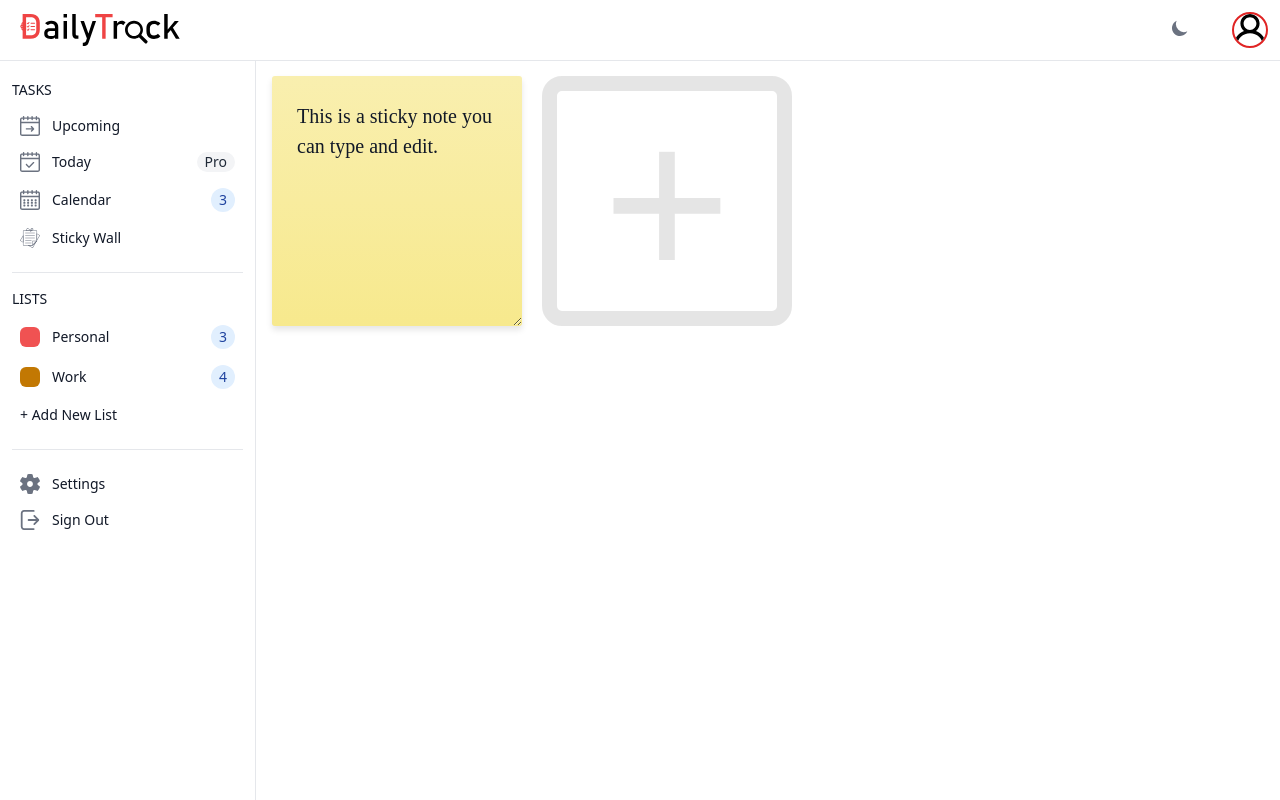
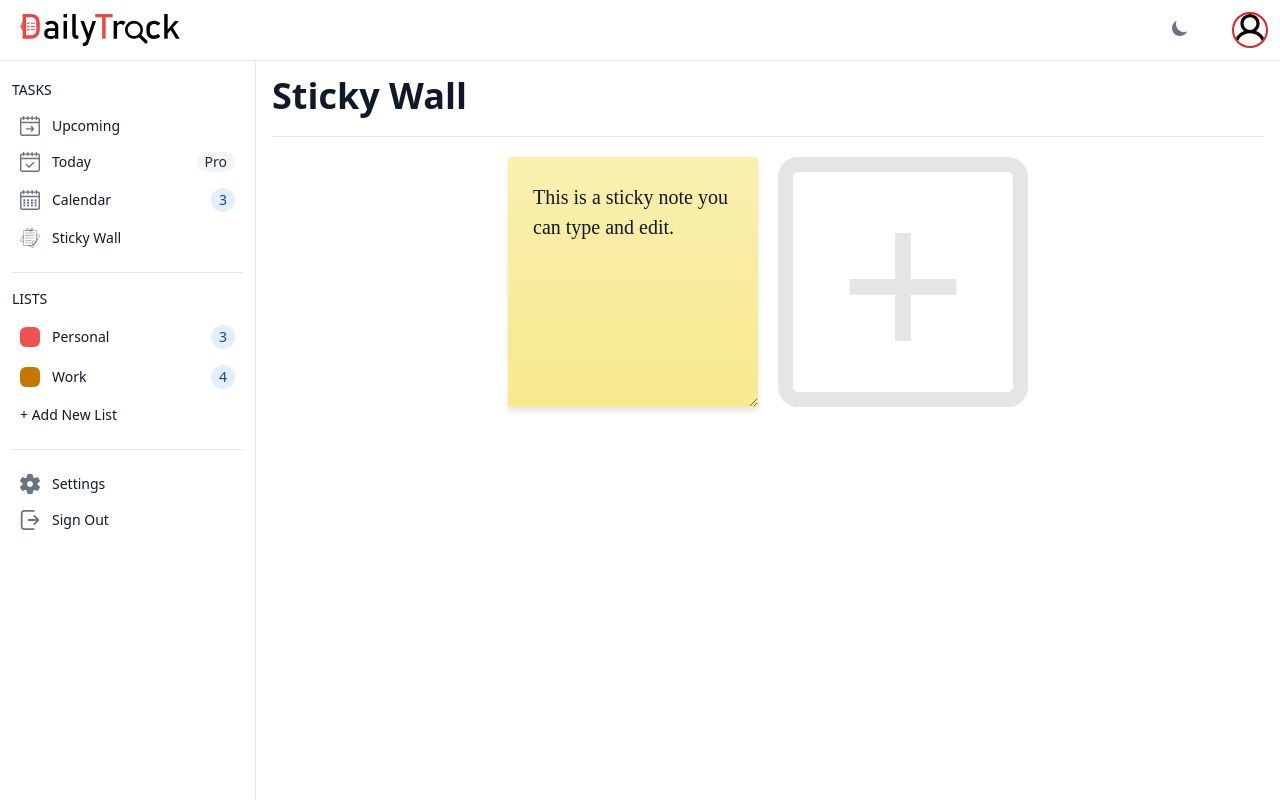
Before and after one commit to Rahat47313/DailyTrackClient, a React (Vite) app: page / in a window 1280 px wide. Built offline with nearby package versions, Linux system fonts and the light colour scheme.

Commit message:
Update Sticky Wall page

```diff
--- a/src/components/Dashboard.jsx
+++ b/src/components/Dashboard.jsx
@@ -4,9 +4,9 @@ import StickyWall from "./StickyWall";
 export default function Dashboard() {
   return (
     <>
-      <div className="p-4 md:ml-64 text-gray-900 dark:text-white mt-[60px]">
+      <div className="text-gray-900 dark:text-white p-4 md:ml-64 mt-[60px]">
         {/* <Upcoming /> */}
-        <div className="text-gray-900"><StickyWall /></div>
+        <div><StickyWall /></div>
       </div>
     </>
   );
--- a/src/components/StickyWall.jsx
+++ b/src/components/StickyWall.jsx
@@ -18,7 +18,8 @@ export default function StickyWall() {
 
   return (
     <>
-      <div className="flex flex-wrap">
+    <div className="font-bold text-4xl border-b border-gray-200 dark:border-gray-700 pb-5 mb-5">Sticky Wall</div>
+      <div className="flex flex-wrap justify-center text-gray-900">
         {notes.map((note) => (
           <textarea key={note.id} defaultValue={note.content} className="text-[20px] font-gloria leading-[1.5] border-0 rounded-[3px] bg-[linear-gradient(#f9efaf,#f7e98d)] shadow-[0_4px_6px_rgba(0,0,0,0.1)] overflow-hidden transition-shadow duration-500 ease-in-out subpixel-antialiased max-w-[520px] max-h-[250px] hover:shadow-[0_5px_8px_rgba(0,0,0,0.15)] focus:shadow-[0_5px_12px_rgba(0,0,0,0.2)] outline-none w-[250px] h-[250px] m-[0px_20px_20px_0px] p-[25px_25px_40px]" />
         ))}
--- a/src/components/Upcoming.jsx
+++ b/src/components/Upcoming.jsx
@@ -10,6 +10,7 @@ export default function Upcoming() {
         <div className="pointer-events-none fixed top-0 right-0 z-40 w-[400px] h-screen">
           <SidebarRight />
         </div>
+        <div className="font-bold text-4xl border-b border-gray-200 dark:border-gray-700 pb-5 mb-5">Upcoming Tasks</div>
         <div className="p-4 border-2 rounded-lg border-gray-200 dark:border-gray-700">
           <div className="font-bold text-2xl mb-4">Today</div>
           <button
```
